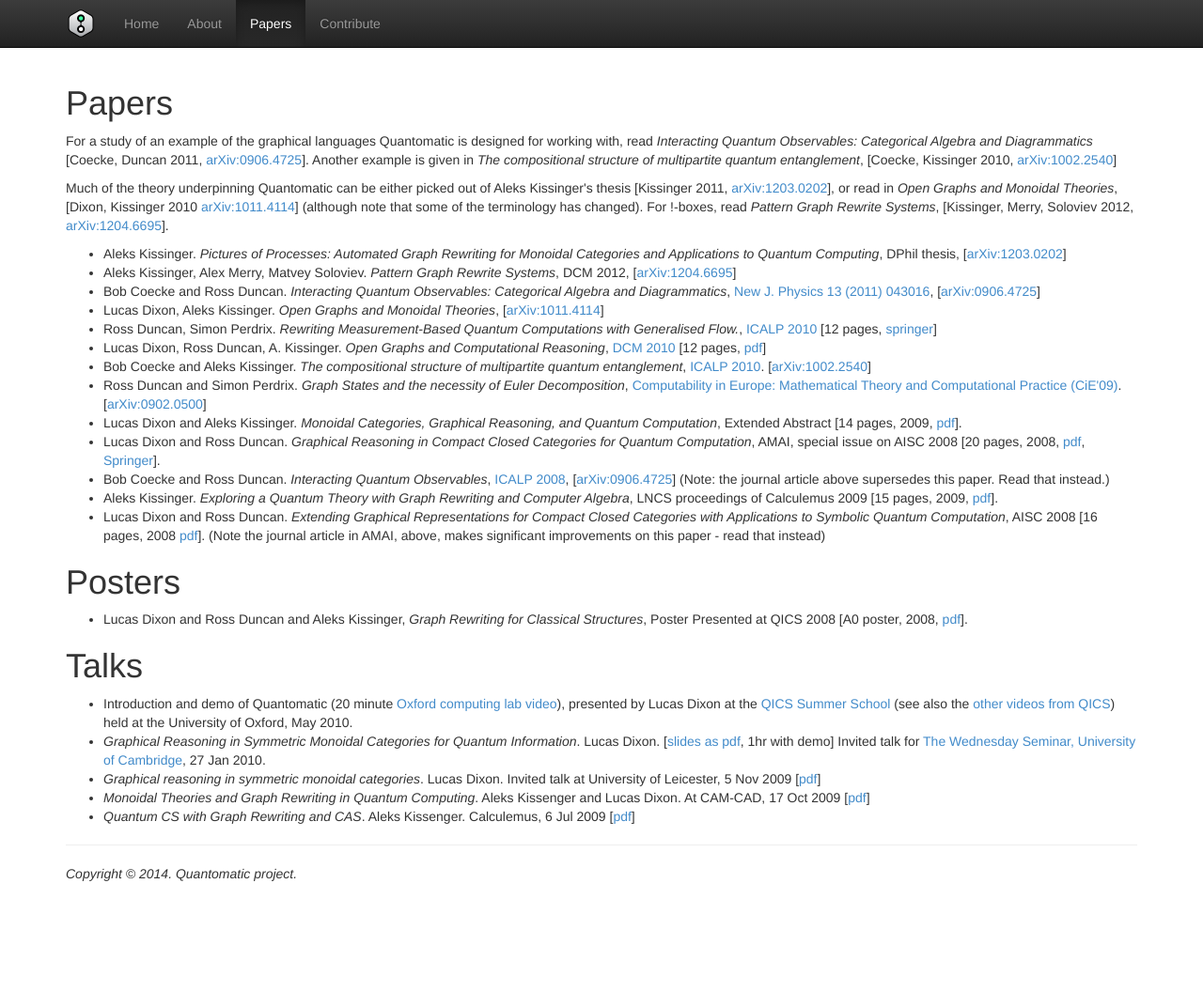
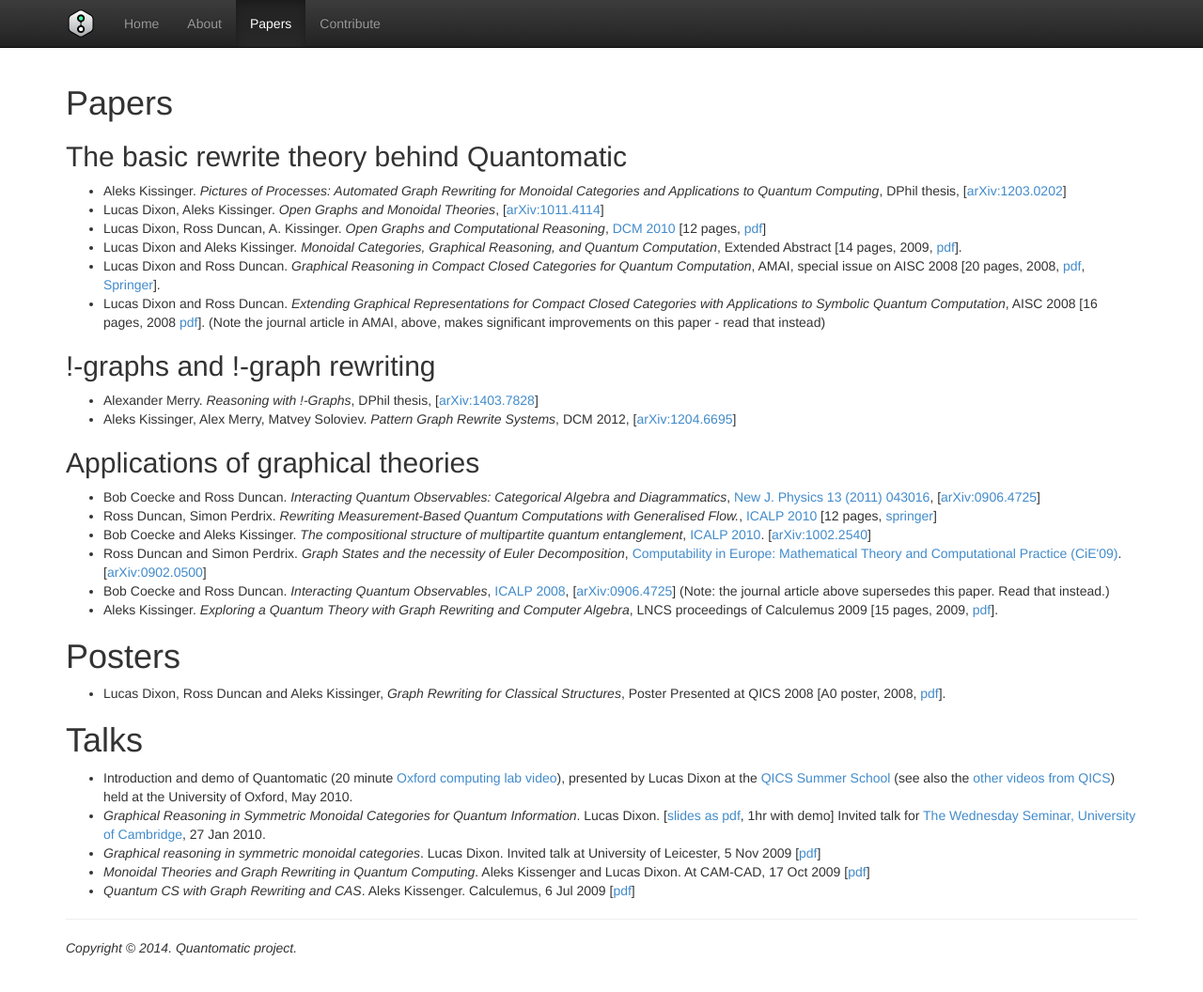
Before and after one commit to zxcalc/Quantomatic.github.io, a Jekyll site: the page built from papers.html, in a window 1280 px wide and 1059 px high. Shown: the top 1056 px of the window at 94% size. Built offline with Jekyll 4.4.1, drawn with Linux system fonts in a browser that asks for light colours; nearby versions of some CDN libraries; Markdown is read by kramdown in place of the engine named in the settings.

Commit message:
updated papers section

```diff
--- a/papers.html
+++ b/papers.html
@@ -5,27 +5,19 @@ title: Papers
 
 <h1>Papers</h1>
 
-<p>For a study of an example of the graphical languages Quantomatic is designed for working with, read <i>Interacting Quantum Observables: Categorical Algebra and Diagrammatics</i> [Coecke, Duncan 2011, <a href="http://arxiv.org/abs/0906.4725">arXiv:0906.4725</a>].  Another example is given in <i>The compositional structure of multipartite quantum entanglement</i>, [Coecke, Kissinger 2010, <a href="http://arxiv.org/abs/1002.2540">arXiv:1002.2540</a>]</p><p>Much of the theory underpinning Quantomatic can be either picked out of Aleks Kissinger's thesis [Kissinger 2011, <a href="http://arxiv.org/abs/1203.0202">arXiv:1203.0202</a>], or read in <i>Open Graphs and Monoidal Theories</i>, [Dixon, Kissinger 2010 <a href="http://arxiv.org/abs/1011.4114">arXiv:1011.4114</a>] (although note that some of the terminology has changed).  For !-boxes, read <i>Pattern Graph Rewrite Systems</i>, [Kissinger, Merry, Soloviev 2012, <a href="http://arxiv.org/abs/1204.6695">arXiv:1204.6695</a>].</p>
+<!-- <p>For a study of an example of the graphical languages Quantomatic is designed for working with, read <i>Interacting Quantum Observables: Categorical Algebra and Diagrammatics</i> [Coecke, Duncan 2011, <a href="http://arxiv.org/abs/0906.4725">arXiv:0906.4725</a>].  Another example is given in <i>The compositional structure of multipartite quantum entanglement</i>, [Coecke, Kissinger 2010, <a href="http://arxiv.org/abs/1002.2540">arXiv:1002.2540</a>]</p><p>Much of the theory underpinning Quantomatic can be either picked out of Aleks Kissinger's thesis [Kissinger 2011, <a href="http://arxiv.org/abs/1203.0202">arXiv:1203.0202</a>], or read in <i>Open Graphs and Monoidal Theories</i>, [Dixon, Kissinger 2010 <a href="http://arxiv.org/abs/1011.4114">arXiv:1011.4114</a>] (although note that some of the terminology has changed). !-boxes are formalised in <i>Pattern Graph Rewrite Systems</i>, [Kissinger, Merry, Soloviev 2012, <a href="http://arxiv.org/abs/1204.6695">arXiv:1204.6695</a>].</p> -->
+
+
+<h2>The basic rewrite theory behind Quantomatic</h2>
 
 <ul>
 
 <li>Aleks Kissinger. <i>Pictures of Processes: Automated Graph Rewriting for Monoidal Categories and Applications to Quantum Computing</i>, DPhil thesis, [<a href="http://arxiv.org/abs/1203.0202">arXiv:1203.0202</a>]<br /></li>
 
-<li>Aleks Kissinger, Alex Merry, Matvey Soloviev. <i>Pattern Graph Rewrite Systems</i>, DCM 2012, [<a href="http://arxiv.org/abs/1204.6695">arXiv:1204.6695</a>]<br /></li>
-
-<li>Bob Coecke and Ross Duncan. <i>Interacting Quantum Observables: Categorical Algebra and Diagrammatics</i>, <a href="http://iopscience.iop.org/1367-2630/13/4/043016/">New J. Physics 13 (2011) 043016</a>, [<a href="http://arxiv.org/abs/0906.4725">arXiv:0906.4725</a>]</li>
-
 <li>Lucas Dixon, Aleks Kissinger. <i>Open Graphs and Monoidal Theories</i>, [<a href="http://arxiv.org/abs/1011.4114">arXiv:1011.4114</a>]<br /></li>
-
-<li>Ross Duncan, Simon Perdrix. <i>Rewriting Measurement-Based Quantum Computations with Generalised Flow.</i>, <a href="http://icalp10.inria.fr/">ICALP
-2010</a> [12 pages, <a href="http://www.springerlink.com/content/06g573327343gq75/">springer</a>] </li>
 
 <li>Lucas Dixon, Ross Duncan, A. Kissinger. <i>Open Graphs and Computational Reasoning</i>, <a href="http://www.amsta.leeds.ac.uk/%7Epmt6sbc/DCM10/">DCM
 2010</a> [12 pages, <a href="http://homepages.inf.ed.ac.uk/ldixon/papers/open-graphs1.pdf">pdf</a>] </li>
-
-<li>Bob Coecke and Aleks Kissinger. <i>The compositional structure of multipartite quantum entanglement</i>, <a href="http://icalp10.inria.fr/">ICALP 2010</a>. [<a href="http://arxiv.org/abs/1002.2540">arXiv:1002.2540</a>]</li>
-
-<li>Ross Duncan and Simon Perdrix. <i>Graph States and the necessity of Euler Decomposition</i>, <a href="http://www.illc.uva.nl/CiE/index.php?page=_5">Computability in Europe: Mathematical Theory and Computational Practice (CiE'09)</a>. [<a href="http://arxiv.org/abs/0902.0500">arXiv:0902.0500</a>]</li>
 
 <li>Lucas Dixon and Aleks Kissinger. <i>Monoidal Categories, Graphical
 Reasoning, and Quantum Computation</i>, Extended Abstract
@@ -35,21 +27,55 @@ Reasoning, and Quantum Computation</i>, Extended Abstract
 <li>Lucas Dixon and Ross Duncan. <i>Graphical Reasoning in
 Compact Closed Categories for Quantum Computation</i>, AMAI, special issue on AISC 2008 [20 pages, 2008, <a href="http://dream.inf.ed.ac.uk/projects/quantomatic/papers/reasoning-graphically-amai08.pdf">pdf</a>, <a href="http://www.springerlink.com/content/m324n52316r3t250/">Springer</a>].</li>
 
+<li>Lucas Dixon and Ross Duncan. <i>Extending Graphical Representations
+for Compact Closed Categories with Applications to Symbolic Quantum
+Computation</i>, AISC 2008 [16 pages, 2008 <a href="http://dream.inf.ed.ac.uk/projects/quantomatic/papers/quantomatic-aisc08.pdf">pdf</a>]. (Note the
+journal article in AMAI, above, makes significant improvements on this
+paper - read that instead)</li>
+
+</ul>
+
+
+<h2>!-graphs and !-graph rewriting</h2>
+
+
+<ul>
+
+<li>Alexander Merry. <i>Reasoning with !-Graphs</i>, DPhil thesis, [<a href="http://arxiv.org/abs/1403.7828">arXiv:1403.7828</a>]<br /></li>
+
+<li>Aleks Kissinger, Alex Merry, Matvey Soloviev. <i>Pattern Graph Rewrite Systems</i>, DCM 2012, [<a href="http://arxiv.org/abs/1204.6695">arXiv:1204.6695</a>]<br /></li>
+
+</ul>
+
+
+<h2>Applications of graphical theories</h2>
+
+
+<ul>
+
+<li>Bob Coecke and Ross Duncan. <i>Interacting Quantum Observables: Categorical Algebra and Diagrammatics</i>, <a href="http://iopscience.iop.org/1367-2630/13/4/043016/">New J. Physics 13 (2011) 043016</a>, [<a href="http://arxiv.org/abs/0906.4725">arXiv:0906.4725</a>]</li>
+
+
+<li>Ross Duncan, Simon Perdrix. <i>Rewriting Measurement-Based Quantum Computations with Generalised Flow.</i>, <a href="http://icalp10.inria.fr/">ICALP
+2010</a> [12 pages, <a href="http://www.springerlink.com/content/06g573327343gq75/">springer</a>] </li>
+
+
+<li>Bob Coecke and Aleks Kissinger. <i>The compositional structure of multipartite quantum entanglement</i>, <a href="http://icalp10.inria.fr/">ICALP 2010</a>. [<a href="http://arxiv.org/abs/1002.2540">arXiv:1002.2540</a>]</li>
+
+<li>Ross Duncan and Simon Perdrix. <i>Graph States and the necessity of Euler Decomposition</i>, <a href="http://www.illc.uva.nl/CiE/index.php?page=_5">Computability in Europe: Mathematical Theory and Computational Practice (CiE'09)</a>. [<a href="http://arxiv.org/abs/0902.0500">arXiv:0902.0500</a>]</li>
+
 <li>Bob Coecke and Ross Duncan. <i>Interacting Quantum Observables</i>, <a href="http://www2.ru.is/icalp08/">ICALP 2008</a>, [<a href="http://arxiv.org/abs/0906.4725">arXiv:0906.4725</a>]  (Note: the journal article above supersedes this paper.  Read that instead.)</li>
 
 <li>Aleks Kissinger. <i>Exploring a Quantum Theory with Graph Rewriting and Computer Algebra</i>, LNCS proceedings of Calculemus 2009 [15 pages, 2009, <a href="http://www.comlab.ox.ac.uk/people/Aleks.Kissinger/download/kissinger09_cmus.pdf">pdf</a>].</li>
 
-<li>Lucas Dixon and Ross Duncan. <i>Extending Graphical Representations
-for Compact Closed Categories with Applications to Symbolic Quantum
-Computation</i>, AISC 2008 [16 pages, 2008 <a href="http://dream.inf.ed.ac.uk/projects/quantomatic/papers/quantomatic-aisc08.pdf">pdf</a>]. (Note the
-journal article in AMAI, above, makes significant improvements on this
-paper - read that instead)</li></ul>
+</ul>
+
 
 <h1>Posters</h1>
 
 <ul>
 
-<li>Lucas Dixon and Ross Duncan and Aleks Kissinger, <i>Graph Rewriting for Classical Structures</i>, Poster Presented at
+<li>Lucas Dixon, Ross Duncan and Aleks Kissinger, <i>Graph Rewriting for Classical Structures</i>, Poster Presented at
 QICS 2008 [A0 poster, 2008, <a href="http://dream.inf.ed.ac.uk/projects/quantomatic/posters/poster-QICS-08.pdf">pdf</a>].</li>
 
 </ul>
```
